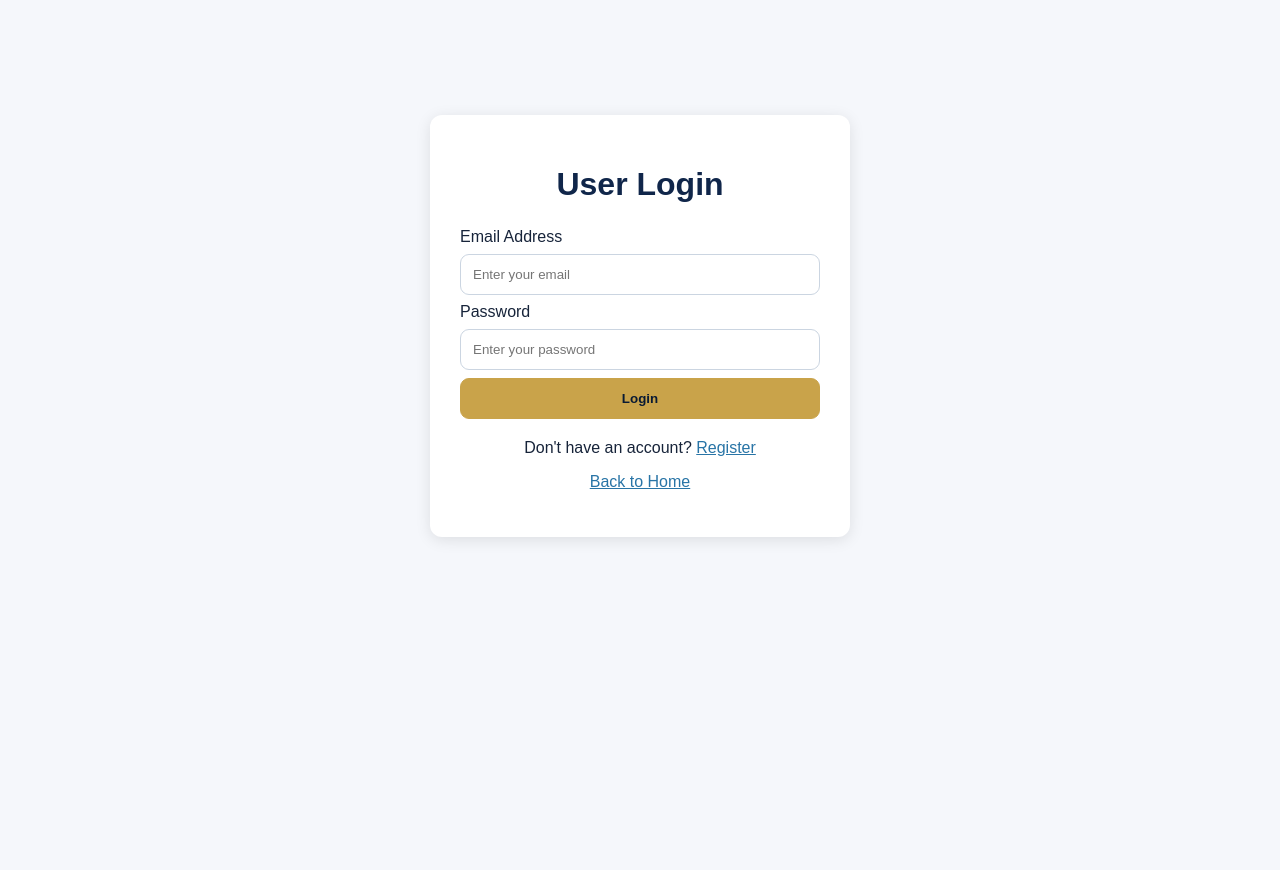
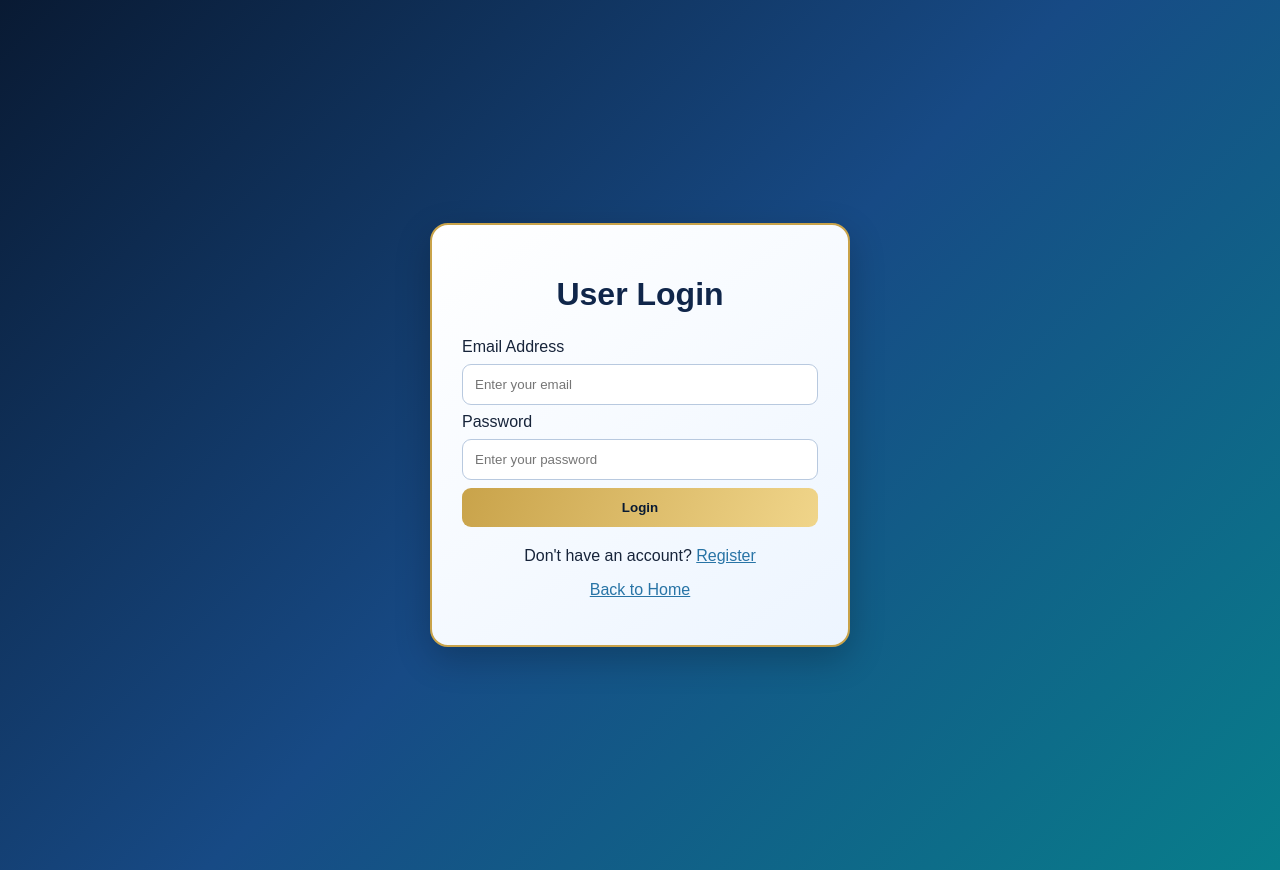
Before and after one commit to anily9536-rgb/hinreal-home-service, a Next.js app: page /login in a window 1280 px wide. Before the commit the page ends 800 px from the top, so only its background shows below. Built offline with nearby package versions, Linux system fonts and the light colour scheme; no server answers.

Commit message:
Add styles for public login and register pages
Added styles for public authentication pages including background, card design, and button styles.

```diff
--- a/app/globals.css
+++ b/app/globals.css
@@ -193,3 +193,41 @@ body.public-site h2,
 body.public-site h3 {
   color: #10264a;
 }
+/* PUBLIC LOGIN AND REGISTER DESIGN */
+
+body:has(.public-auth-page) {
+  background: linear-gradient(135deg, #091a33, #174a85, #087e8b);
+  min-height: 100vh;
+}
+
+.public-auth-page {
+  min-height: 100vh;
+  display: flex;
+  align-items: center;
+  justify-content: center;
+  padding: 25px 15px;
+}
+
+.public-auth-card {
+  width: 100%;
+  background: linear-gradient(145deg, #ffffff, #edf5ff) !important;
+  border: 2px solid #c9a34a;
+  border-radius: 18px !important;
+  box-shadow: 0 12px 35px rgba(0, 0, 0, 0.22) !important;
+}
+
+.public-auth-card h1 {
+  color: #10264a;
+}
+
+.public-auth-card input {
+  border: 1px solid #b8c9df;
+  border-radius: 9px;
+}
+
+.public-auth-card button {
+  background: linear-gradient(110deg, #c9a34a, #f0d58a);
+  color: #091a33;
+  border: none;
+  font-weight: bold;
+}
```
